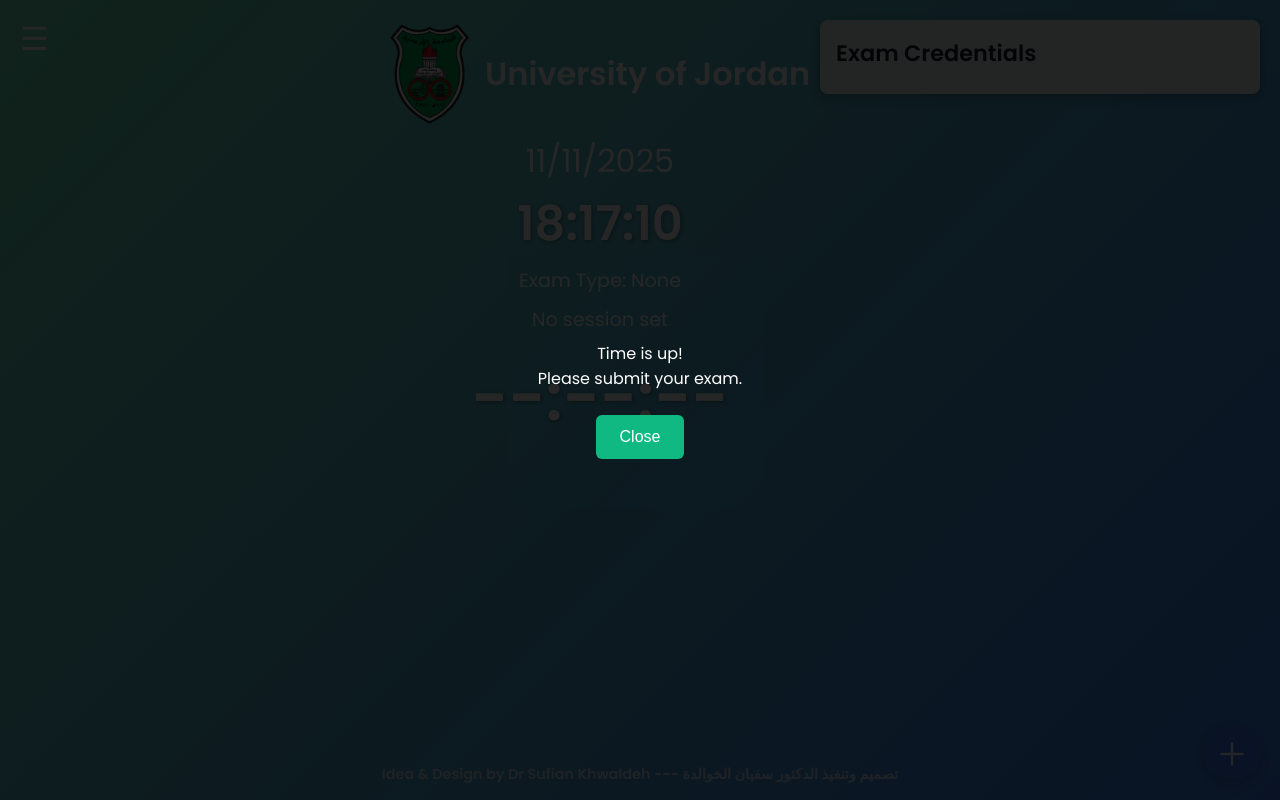
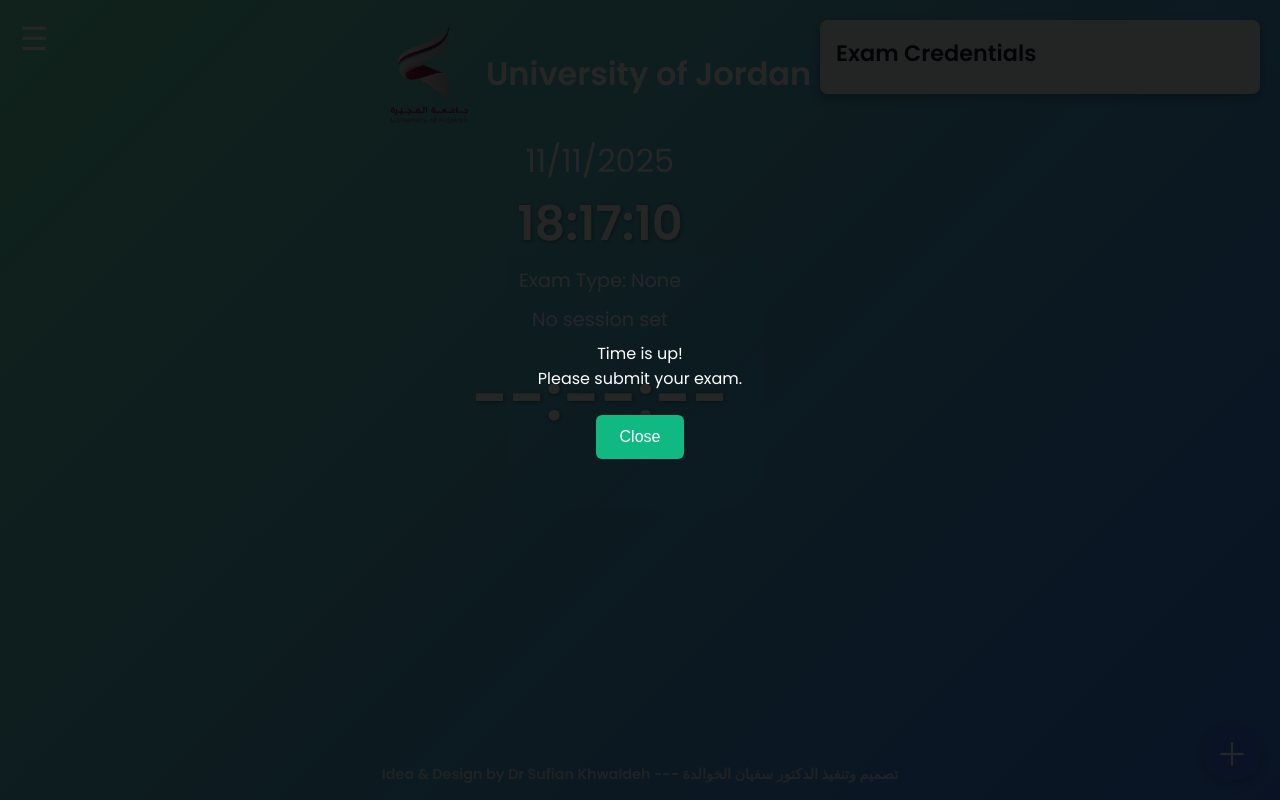
Before and after one commit to skhwaldeh/exam-timer, a plain HTML site: page index.html in a window 1280 px wide. Drawn offline with Linux system fonts and the light colour scheme; no server answers.

Commit message:
Update index.html

```diff
--- a/index.html
+++ b/index.html
@@ -170,7 +170,7 @@
   <div id="timerContainer">
     <!-- Branding -->
     <div id="branding">
-      <img src="UJLogo.png" alt="University of Jordan Logo">
+      <img src="logo.png" alt="University of Jordan Logo">
       <div class="univ-name">University of Jordan</div>
     </div>
 
```
